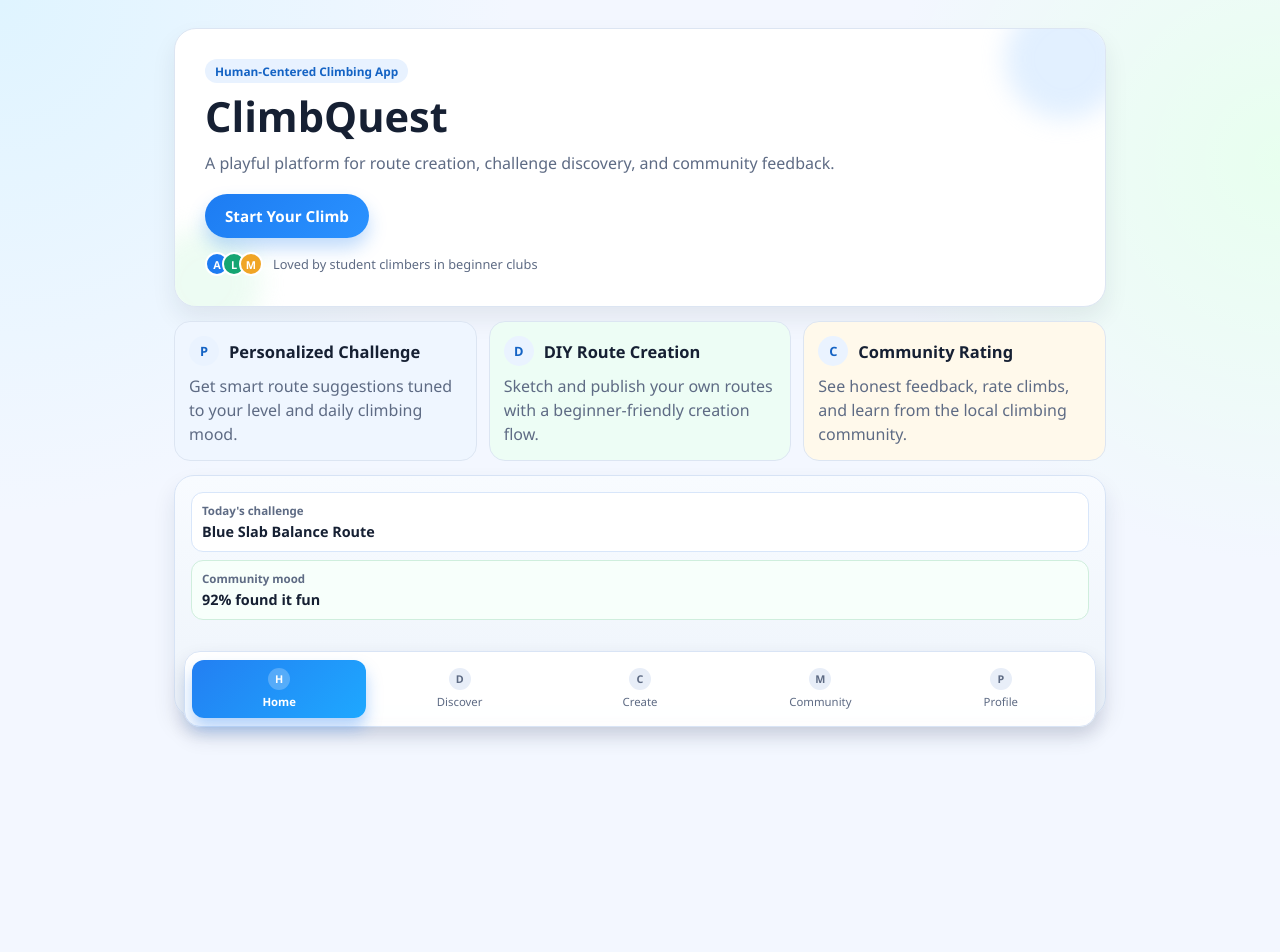
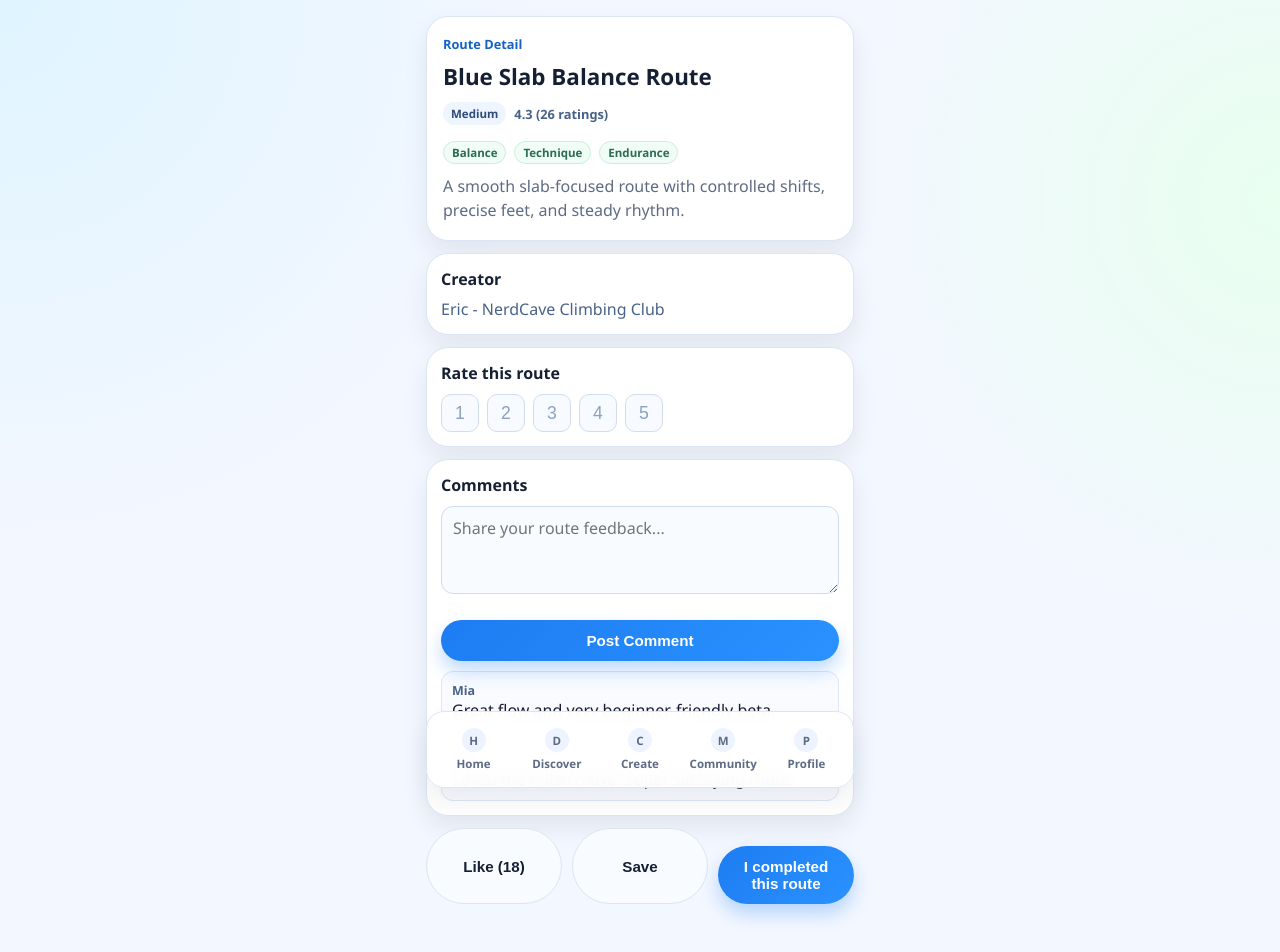
Before and after one commit to XYMMM000/CPT208-coursework, a React (Vite) app in the folder demo/: page /route-detail in a window 1280 px wide. Before the commit this address led to /. Shown: the top 952 px of the page. Before the commit the page ends 800 px from the top, so only its background shows below. Built offline with nearby package versions, Linux system fonts and the light colour scheme.

Commit message:
create web app

```diff
--- a/demo/src/App.jsx
+++ b/demo/src/App.jsx
@@ -7,6 +7,7 @@ import HomePage from "./pages/HomePage";
 import LandingPage from "./pages/LandingPage";
 import OnboardingPage from "./pages/OnboardingPage";
 import ProfilePage from "./pages/ProfilePage";
+import RouteDetailPage from "./pages/RouteDetailPage";
 
 export default function App() {
   return (
@@ -22,6 +23,7 @@ export default function App() {
         <Route path="/create" element={<CreatePage />} />
         <Route path="/community" element={<CommunityPage />} />
         <Route path="/profile" element={<ProfilePage />} />
+        <Route path="/route-detail" element={<RouteDetailPage />} />
       </Route>
 
       {/* Any unknown URL redirects back to landing */}
--- /dev/null
+++ b/demo/src/pages/RouteDetailPage.jsx
@@ -0,0 +1,211 @@
+import { useMemo, useState } from "react";
+
+const initialRoute = {
+  title: "Blue Slab Balance Route",
+  difficulty: "Medium",
+  tags: ["Balance", "Technique", "Endurance"],
+  description:
+    "A smooth slab-focused route with controlled shifts, precise feet, and steady rhythm.",
+  creator: {
+    name: "Eric",
+    club: "NerdCave Climbing Club"
+  },
+  averageRating: 4.3,
+  ratingCount: 26
+};
+
+function renderStarLine(value) {
+  return "*".repeat(value) + "-".repeat(5 - value);
+}
+
+export default function RouteDetailPage() {
+  // Route state is kept in one object so interaction updates are easier to follow.
+  const [routeState, setRouteState] = useState({
+    ...initialRoute,
+    likes: 18,
+    isLiked: false,
+    isSaved: false,
+    isCompleted: false
+  });
+  const [userRating, setUserRating] = useState(0);
+  const [commentInput, setCommentInput] = useState("");
+  const [comments, setComments] = useState([
+    { id: 1, author: "Mia", text: "Great flow and very beginner-friendly beta." },
+    { id: 2, author: "Leo", text: "Loved the finish move. Super satisfying route." }
+  ]);
+
+  const ratingSummary = useMemo(() => {
+    return `${routeState.averageRating.toFixed(1)} (${routeState.ratingCount} ratings)`;
+  }, [routeState.averageRating, routeState.ratingCount]);
+
+  function handleRate(starValue) {
+    setUserRating(starValue);
+
+    // Update displayed average immediately after user submits a rating.
+    setRouteState((prev) => {
+      const totalScore = prev.averageRating * prev.ratingCount + starValue;
+      const nextCount = prev.ratingCount + 1;
+      const nextAverage = totalScore / nextCount;
+
+      return {
+        ...prev,
+        averageRating: Number(nextAverage.toFixed(2)),
+        ratingCount: nextCount
+      };
+    });
+  }
+
+  function handleAddComment() {
+    const cleaned = commentInput.trim();
+    if (!cleaned) return;
+
+    const newComment = {
+      id: Date.now(),
+      author: "You",
+      text: cleaned
+    };
+
+    setComments((prev) => [newComment, ...prev]);
+    setCommentInput("");
+  }
+
+  function toggleLike() {
+    setRouteState((prev) => {
+      const nextLiked = !prev.isLiked;
+      const nextLikes = nextLiked ? prev.likes + 1 : Math.max(prev.likes - 1, 0);
+
+      return {
+        ...prev,
+        isLiked: nextLiked,
+        likes: nextLikes
+      };
+    });
+  }
+
+  function toggleSave() {
+    setRouteState((prev) => ({
+      ...prev,
+      isSaved: !prev.isSaved
+    }));
+  }
+
+  function toggleCompleted() {
+    setRouteState((prev) => ({
+      ...prev,
+      isCompleted: !prev.isCompleted
+    }));
+  }
+
+  return (
+    <section className="cq-detail-page">
+      <header className="cq-detail-header">
+        <p className="cq-page-eyebrow">Route Detail</p>
+        <h2>{routeState.title}</h2>
+
+        <div className="cq-detail-meta">
+          <span className="cq-route-difficulty">{routeState.difficulty}</span>
+          <span className="cq-detail-rating-summary">{ratingSummary}</span>
+        </div>
+
+        <div className="cq-community-style-row">
+          {routeState.tags.map((tag) => (
+            <span key={tag} className="cq-route-style-tag">
+              {tag}
+            </span>
+          ))}
+        </div>
+
+        <p className="cq-route-description">{routeState.description}</p>
+      </header>
+
+      <section className="cq-detail-card">
+        <h3>Creator</h3>
+        <p className="cq-detail-creator">
+          {routeState.creator.name} - {routeState.creator.club}
+        </p>
+      </section>
+
+      <section className="cq-detail-card">
+        <h3>Rate this route</h3>
+
+        {/* 5-step rating input: clicking a button instantly updates rating state. */}
+        <div className="cq-star-input" role="group" aria-label="5-star rating input">
+          {[1, 2, 3, 4, 5].map((star) => (
+            <button
+              key={star}
+              type="button"
+              className={`cq-star-btn ${star <= userRating ? "cq-star-btn-active" : ""}`}
+              onClick={() => handleRate(star)}
+              aria-label={`Rate ${star} stars`}
+            >
+              {star}
+            </button>
+          ))}
+        </div>
+
+        {userRating > 0 && (
+          <p className="cq-detail-feedback">
+            You rated this route {userRating}/5 ({renderStarLine(userRating)}).
+          </p>
+        )}
+      </section>
+
+      <section className="cq-detail-card">
+        <h3>Comments</h3>
+
+        <div className="cq-detail-comment-box">
+          <textarea
+            rows={3}
+            placeholder="Share your route feedback..."
+            value={commentInput}
+            onChange={(event) => setCommentInput(event.target.value)}
+          />
+          <button
+            type="button"
+            className="cq-primary-btn cq-detail-comment-btn"
+            onClick={handleAddComment}
+          >
+            Post Comment
+          </button>
+        </div>
+
+        <div className="cq-detail-comments-list">
+          {comments.map((comment) => (
+            <article key={comment.id} className="cq-detail-comment-item">
+              <p className="cq-detail-comment-author">{comment.author}</p>
+              <p>{comment.text}</p>
+            </article>
+          ))}
+        </div>
+      </section>
+
+      <section className="cq-detail-actions" aria-label="Route actions">
+        <button
+          type="button"
+          className={`cq-secondary-btn ${routeState.isLiked ? "cq-action-active" : ""}`}
+          onClick={toggleLike}
+        >
+          {routeState.isLiked ? `Liked (${routeState.likes})` : `Like (${routeState.likes})`}
+        </button>
+
+        <button
+          type="button"
+          className={`cq-secondary-btn ${routeState.isSaved ? "cq-action-active" : ""}`}
+          onClick={toggleSave}
+        >
+          {routeState.isSaved ? "Saved" : "Save"}
+        </button>
+
+        <button
+          type="button"
+          className={`cq-primary-btn cq-detail-complete-btn ${
+            routeState.isCompleted ? "cq-detail-complete-btn-active" : ""
+          }`}
+          onClick={toggleCompleted}
+        >
+          {routeState.isCompleted ? "Completed" : "I completed this route"}
+        </button>
+      </section>
+    </section>
+  );
+}
--- a/demo/src/styles/climbquest.css
+++ b/demo/src/styles/climbquest.css
@@ -341,6 +341,153 @@ a {
   padding: 12px;
   color: #506485;
   font-size: 0.84rem;
+}
+
+/* Route detail page */
+.cq-detail-page {
+  display: grid;
+  gap: 12px;
+}
+
+.cq-detail-header,
+.cq-detail-card {
+  background: var(--cq-surface);
+  border: 1px solid var(--cq-border);
+  border-radius: var(--cq-radius-lg);
+  box-shadow: var(--cq-shadow);
+}
+
+.cq-detail-header {
+  padding: 18px 16px;
+}
+
+.cq-detail-header h2 {
+  margin: 4px 0 0;
+  font-size: 1.4rem;
+}
+
+.cq-detail-meta {
+  margin-top: 10px;
+  display: flex;
+  align-items: center;
+  gap: 8px;
+  flex-wrap: wrap;
+}
+
+.cq-detail-rating-summary {
+  font-size: 0.8rem;
+  color: #476288;
+  font-weight: 600;
+}
+
+.cq-detail-card {
+  padding: 14px;
+}
+
+.cq-detail-card h3 {
+  margin: 0;
+  font-size: 1rem;
+}
+
+.cq-detail-creator {
+  margin: 8px 0 0;
+  color: #476288;
+}
+
+.cq-star-input {
+  margin-top: 10px;
+  display: flex;
+  gap: 8px;
+}
+
+.cq-star-btn {
+  border: 1px solid #d1dded;
+  border-radius: 10px;
+  background: #f7faff;
+  width: 38px;
+  height: 38px;
+  font-size: 1.1rem;
+  color: #8ba1be;
+}
+
+.cq-star-btn-active {
+  color: #f3b93f;
+  border-color: #f3d085;
+  background: #fff8e6;
+}
+
+.cq-detail-feedback {
+  margin: 8px 0 0;
+  font-size: 0.82rem;
+  color: #476288;
+}
+
+.cq-detail-comment-box {
+  margin-top: 10px;
+  display: grid;
+  gap: 8px;
+}
+
+.cq-detail-comment-box textarea {
+  width: 100%;
+  border: 1px solid #cddcf0;
+  border-radius: 12px;
+  background: #f8fbff;
+  padding: 10px 11px;
+  color: var(--cq-text);
+  font: inherit;
+  resize: vertical;
+}
+
+.cq-detail-comment-btn {
+  width: 100%;
+  justify-content: center;
+}
+
+.cq-detail-comments-list {
+  margin-top: 10px;
+  display: grid;
+  gap: 8px;
+}
+
+.cq-detail-comment-item {
+  border: 1px solid #dde7f5;
+  border-radius: 12px;
+  background: #f9fbff;
+  padding: 10px;
+}
+
+.cq-detail-comment-item p {
+  margin: 0;
+}
+
+.cq-detail-comment-author {
+  font-size: 0.78rem;
+  font-weight: 700;
+  color: #476288;
+  margin-bottom: 5px;
+}
+
+.cq-detail-actions {
+  display: grid;
+  grid-template-columns: 1fr 1fr;
+  gap: 10px;
+}
+
+.cq-action-active {
+  background: #eaf3ff;
+  border-color: #8bbaff;
+  color: var(--cq-primary-strong);
+}
+
+.cq-detail-complete-btn {
+  grid-column: 1 / 3;
+  justify-content: center;
+}
+
+.cq-detail-complete-btn-active {
+  background: linear-gradient(135deg, #1d9f67, #24b97a);
+  box-shadow: 0 10px 18px rgba(29, 159, 103, 0.27);
 }
 
 /* DIY route creation page */
@@ -1093,6 +1240,14 @@ a {
     grid-template-columns: repeat(2, minmax(0, 1fr));
   }
 
+  .cq-detail-actions {
+    grid-template-columns: repeat(3, minmax(0, 1fr));
+  }
+
+  .cq-detail-complete-btn {
+    grid-column: auto;
+  }
+
   .cq-create-page {
     grid-template-columns: 1.2fr 0.8fr;
     align-items: start;
```
